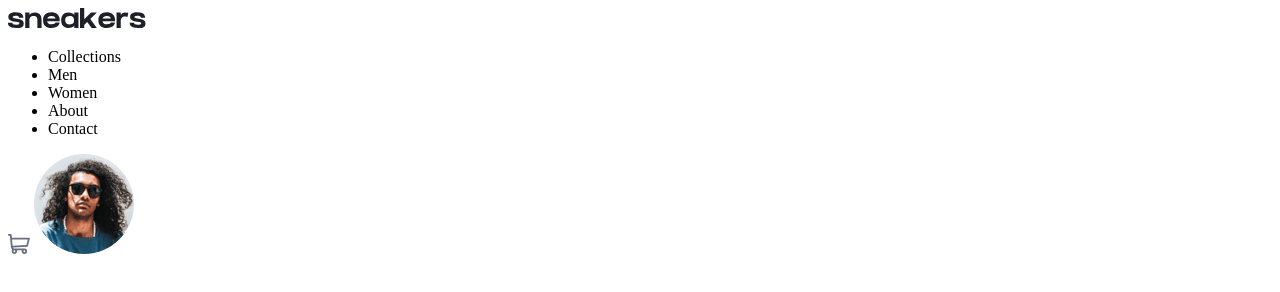
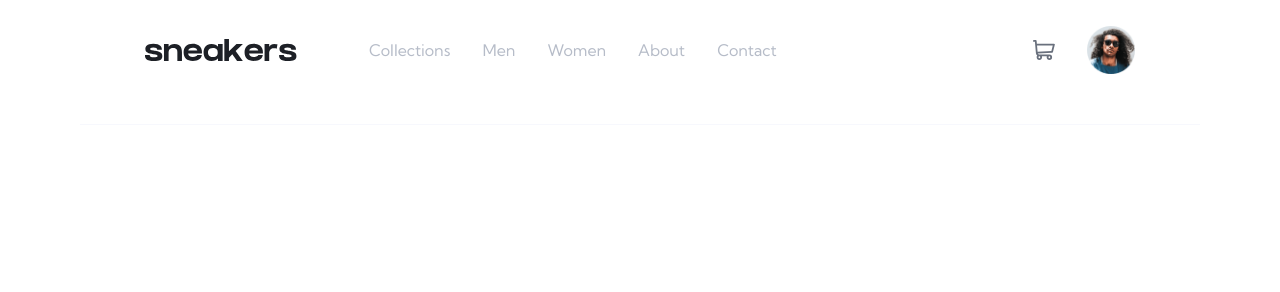
Before and after one commit to Lincoln-Araujo/E-Commerce_Page, a plain HTML site: page index.html in a window 1280 px wide. Drawn offline with Linux system fonts and the light colour scheme.

Commit message:
alligning menu elements

```diff
--- a/index.html
+++ b/index.html
@@ -18,6 +18,18 @@
       type="text/css"
       href="styles.css">
 
+    <!--Text font-->
+    <link
+      rel="preconnect"
+      href="https://fonts.googleapis.com">
+    <link
+      rel="preconnect"
+      href="https://fonts.gstatic.com"
+      crossorigin>
+    <link
+      href="https://fonts.googleapis.com/css2?family=Kumbh+Sans:wght@100;200;300;400;500;600;700;800;900&display=swap"
+      rel="stylesheet">
+
     <title>E-commerce product page</title>
 
   </head>
@@ -25,12 +37,15 @@
 
       <header>
 
+        <div class="menu">
+
           <img
           src="./images/logo.svg"
           alt="logo"
-          id="logo"/>
+          id="logo"
+          />
 
-        <ul class="menu">
+          <ul class="top-menu">
             <li><a href=""></a>Collections</li>
             <li><a href=""></a>Men</li>
             <li><a href=""></a>Women</li>
@@ -44,8 +59,12 @@
               alt="cart button"
               id="button-cart" />
 
-          <img src="./images/image-avatar.png" alt="">
+            <img src="./images/image-avatar.png" alt="avatar-img" id="avatar-img">
           </div>
+
+        </div>
+
+
 
 
 
--- a/styles.css
+++ b/styles.css
@@ -0,0 +1,52 @@
+body {
+    font-family: 'Kumbh Sans', sans-serif;
+    font-size: 16px;
+    font-weight: 400;
+    color: hsl(220, 14%, 75%);
+    padding: 0;
+    margin: 0;
+}
+
+header {
+    width: 100vw;
+    height: 100px;
+    justify-content: center;
+    align-items: center;
+    display: flex;
+
+}
+
+.menu {
+    width: 80%;
+    justify-content: center;
+    align-items: center;
+    display: flex;
+    border-bottom: 1px solid hsl(223, 64%, 98%);
+    padding: 48px
+}
+
+.top-menu {
+    list-style: none;
+    display: inline-flex;
+}
+
+#logo {
+    height: 22px;
+}
+
+li {
+    padding-left: 32px;
+}
+
+.account-buttons {
+    display: inline-flex;
+    text-align: right;
+    justify-content: center;
+    align-items: center;
+    padding-left: 25%;
+}
+
+#avatar-img {
+    height: 48px;
+    padding-left: 32px;
+}
```
Lines whose indentation alone changed are shown as unchanged.
